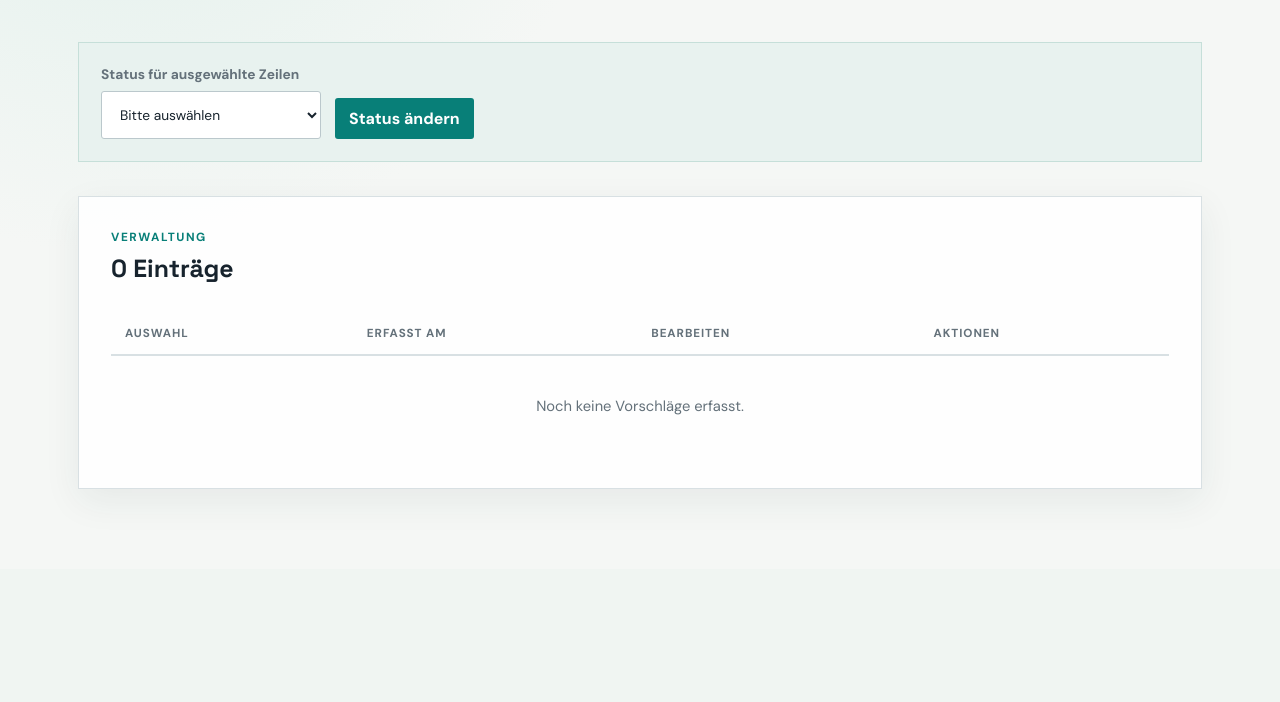
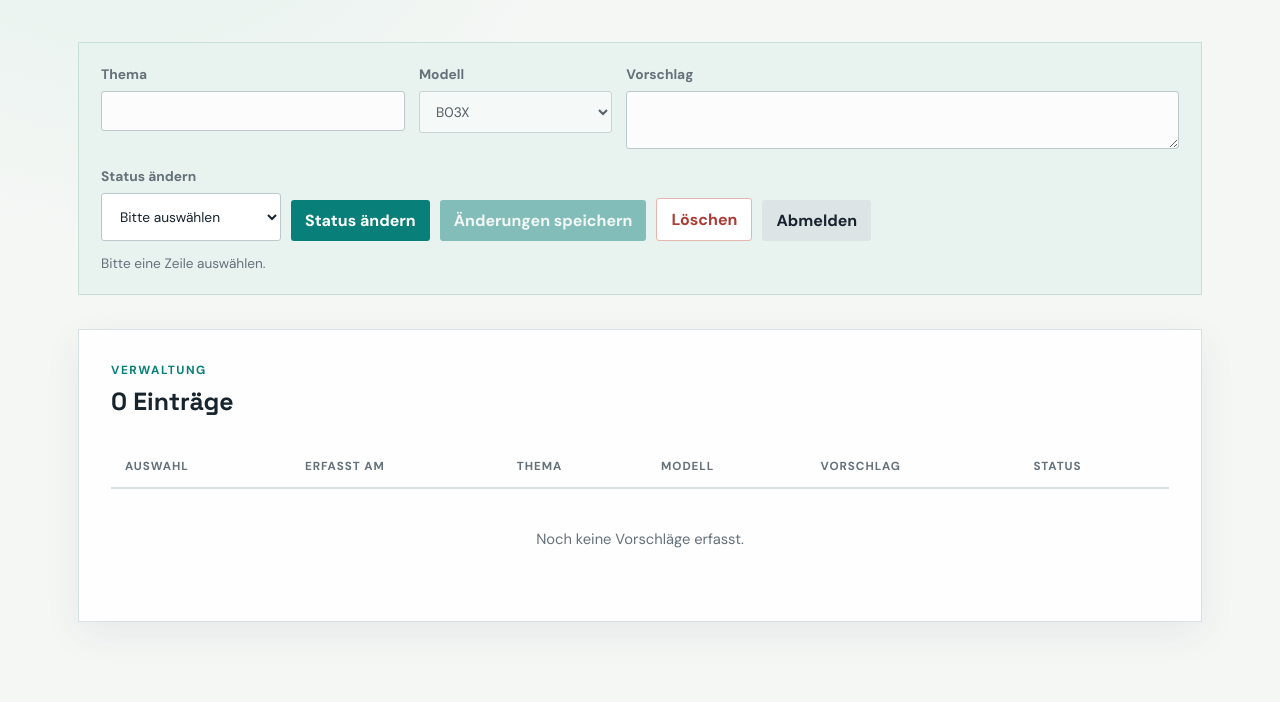
Before and after one commit to juliandi01/lpmff, a PHP site: page /admin/index.php in a window 1280 px wide. Shown: the part 241-943 px from the top of the page. Before the commit the page ends 730 px from the top, so only its background shows below. Run offline with PHP 8.4, Linux system fonts and the light colour scheme; the visitor is signed in with stand-in values (Sample User, id 1).

Commit message:
Anpassung Tabellenbearbeitung

```diff
--- a/sfi_LeapOS/admin/index.php
+++ b/sfi_LeapOS/admin/index.php
@@ -10,6 +10,10 @@
 $passwordFile = $isLocalHost
   ? '/Applications/MAMP/access/sfi_LeapOS/.htpasswd'
   : '/var/www/vhosts/h331132.web114.alfahosting-server.de/access/sfi_LeapOS/.htpasswd';
+
+if ($_SERVER['REQUEST_METHOD'] === 'GET' && isset($_GET['reauth'])) {
+  unset($_SESSION['suggestions_admin_authenticated']);
+}
 $authenticated = ($_SESSION['suggestions_admin_authenticated'] ?? false) === true;
 
 if ($_SERVER['REQUEST_METHOD'] === 'POST' && ($_POST['action'] ?? '') === 'login') {
@@ -58,11 +62,16 @@
     $suggestions = loadSuggestions();
     $changed = false;
 
+    $ids = is_array($_POST['ids'] ?? null) ? array_map(static fn (mixed $id): string => cleanText($id, 32), $_POST['ids']) : [];
+
     if ($action === 'delete') {
-        $id = cleanText($_POST['id'] ?? '', 32);
-        $suggestions = array_values(array_filter($suggestions, static fn (array $item): bool => ($item['id'] ?? '') !== $id));
+      if ($ids === []) {
+        $error = 'Bitte mindestens eine Zeile auswählen.';
+      } else {
+        $suggestions = array_values(array_filter($suggestions, static fn (array $item): bool => !in_array($item['id'] ?? '', $ids, true)));
         $changed = true;
-        $notice = 'Der Eintrag wurde gelöscht.';
+        $notice = 'Die ausgewählten Einträge wurden gelöscht.';
+      }
     } elseif ($action === 'edit') {
         $id = cleanText($_POST['id'] ?? '', 32);
         $topic = cleanText($_POST['topic'] ?? '', 256);
@@ -87,8 +96,7 @@
         }
     } elseif ($action === 'bulk_status') {
         $status = cleanText($_POST['status'] ?? '', 30);
-        $ids = is_array($_POST['ids'] ?? null) ? $_POST['ids'] : [];
-        if (!in_array($status, STATUSES, true)) {
+      if ($ids === [] || !in_array($status, STATUSES, true)) {
             $error = 'Bitte einen gültigen Status auswählen.';
         } else {
             foreach ($suggestions as &$item) {
@@ -119,9 +127,9 @@
   <link rel="stylesheet" href="../style.css">
   <style>
     .admin-panel { margin-bottom: 34px; padding: 22px; background: #e8f2ef; border: 1px solid #c6dfd9; }
-    .bulk-form { display: flex; align-items: end; gap: 14px; flex-wrap: wrap; }
-    .bulk-form label { min-width: 220px; }.bulk-form select { background: #fff; }.small-button { padding: 10px 14px; color: #fff; background: var(--teal); }.danger-button { color: var(--red); border: 1px solid #e6b5b0; background: #fff; }.row-form input, .row-form select, .row-form textarea { min-width: 120px; padding: 9px; font-size: .88rem; }.row-form textarea { min-width: 250px; min-height: 70px; }.row-form { display: grid; gap: 8px; }.row-actions { display: flex; gap: 8px; flex-wrap: wrap; }.check-cell { text-align: center; }.check-cell input { min-width: auto; width: 18px; height: 18px; }.admin-table td { vertical-align: middle; }
-    @media (max-width: 700px) { .admin-table td { display: block; }.admin-table td::before { display: none; }.row-form textarea { min-width: 100%; } }
+    .admin-actions { display: grid; gap: 18px; }.edit-fields { display: grid; grid-template-columns: 1.1fr .7fr 2fr; gap: 14px; }.edit-fields label { min-width: 0; }.edit-suggestion { min-width: 0; }.edit-fields input, .edit-fields select, .edit-fields textarea { padding: 10px 12px; }.edit-fields textarea { min-height: 44px; resize: vertical; }.action-row { display: flex; align-items: end; gap: 10px; flex-wrap: wrap; }.action-row label { min-width: 180px; }.action-row select { background: #fff; }.small-button { padding: 10px 14px; color: #fff; background: var(--teal); }.small-button:disabled { cursor: not-allowed; opacity: .45; }.danger-button { color: var(--red); border: 1px solid #e6b5b0; background: #fff; }.secondary-button { color: var(--ink); background: #dce4e5; }.selection-help { margin: 14px 0 0; color: var(--muted); font-size: .85rem; }.check-cell { text-align: center; }.check-cell input { min-width: auto; width: 18px; height: 18px; }.admin-table td { vertical-align: top; }
+    @media (max-width: 800px) { .edit-fields { grid-template-columns: 1fr; }.edit-suggestion { grid-column: auto; } }
+    @media (max-width: 700px) { .admin-table td { display: block; }.admin-table td::before { display: block; }.check-cell { display: block; }.action-row { align-items: stretch; flex-direction: column; }.action-row label, .action-row button { width: 100%; } }
   </style>
 </head>
 <body>
@@ -134,37 +142,39 @@
     <?php if ($notice !== null): ?><p class="message success"><?= e($notice) ?></p><?php endif; ?>
 
     <section class="admin-panel">
-      <form id="bulk-form" class="bulk-form" method="post">
-        <input type="hidden" name="action" value="bulk_status">
-        <label for="bulk-status">Status für ausgewählte Zeilen
-          <select id="bulk-status" name="status" required><option value="">Bitte auswählen</option><?php foreach (STATUSES as $status): ?><option value="<?= e($status) ?>"><?= e($status) ?></option><?php endforeach; ?></select>
-        </label>
-        <button class="small-button" type="submit">Status ändern</button>
+      <form id="selection-form" class="admin-actions" method="post">
+        <input id="selected-id" type="hidden" name="id" value="">
+        <div class="edit-fields">
+          <label for="edit-topic">Thema<input id="edit-topic" name="topic" type="text" maxlength="256" disabled></label>
+          <label for="edit-model">Modell<select id="edit-model" name="model" disabled><?php foreach (MODELS as $model): ?><option value="<?= e($model) ?>"><?= e($model) ?></option><?php endforeach; ?></select></label>
+          <label class="edit-suggestion" for="edit-suggestion">Vorschlag<textarea id="edit-suggestion" name="suggestion" rows="2" disabled></textarea></label>
+        </div>
+        <div class="action-row">
+          <label for="bulk-status">Status ändern<select id="bulk-status" name="status"><option value="">Bitte auswählen</option><?php foreach (STATUSES as $status): ?><option value="<?= e($status) ?>"><?= e($status) ?></option><?php endforeach; ?></select></label>
+          <button class="small-button" name="action" value="bulk_status" type="submit">Status ändern</button>
+          <button class="small-button" name="action" value="edit" type="submit" disabled id="save-button">Änderungen speichern</button>
+          <button class="small-button danger-button" name="action" value="delete" type="submit" onclick="return confirm('Die ausgewählten Einträge wirklich löschen?');">Löschen</button>
+          <button class="small-button secondary-button" name="action" value="logout" type="submit">Abmelden</button>
+        </div>
       </form>
+      <p id="selection-help" class="selection-help">Bitte eine Zeile auswählen.</p>
     </section>
 
     <section class="table-section">
       <div class="section-heading"><div><p class="eyebrow">Verwaltung</p><h2><?= count($suggestions) ?> Einträge</h2></div></div>
       <div class="table-wrap">
         <table class="admin-table">
-          <thead><tr><th>Auswahl</th><th>Erfasst am</th><th>Bearbeiten</th><th>Aktionen</th></tr></thead>
+          <thead><tr><th>Auswahl</th><th>Erfasst am</th><th>Thema</th><th>Modell</th><th>Vorschlag</th><th>Status</th></tr></thead>
           <tbody>
-          <?php if ($suggestions === []): ?><tr><td class="empty-state" colspan="4">Noch keine Vorschläge erfasst.</td></tr>
+          <?php if ($suggestions === []): ?><tr><td class="empty-state" colspan="6">Noch keine Vorschläge erfasst.</td></tr>
           <?php else: foreach ($suggestions as $item): ?>
             <tr>
-              <td class="check-cell"><input form="bulk-form" type="checkbox" name="ids[]" value="<?= e($item['id'] ?? '') ?>" aria-label="Eintrag auswählen"></td>
-              <td><?= e(formatDate($item['created_at'] ?? '')) ?></td>
-              <td>
-                <form class="row-form" method="post">
-                  <input type="hidden" name="action" value="edit"><input type="hidden" name="id" value="<?= e($item['id'] ?? '') ?>">
-                  <input name="topic" maxlength="256" value="<?= e($item['topic'] ?? '') ?>" aria-label="Thema" required>
-                  <select name="model" aria-label="Modell" required><?php foreach (MODELS as $model): ?><option value="<?= e($model) ?>"<?= ($item['model'] ?? '') === $model ? ' selected' : '' ?>><?= e($model) ?></option><?php endforeach; ?></select>
-                  <textarea name="suggestion" aria-label="Vorschlag" required><?= e($item['suggestion'] ?? '') ?></textarea>
-                  <select name="status" aria-label="Status" required><?php foreach (STATUSES as $status): ?><option value="<?= e($status) ?>"<?= ($item['status'] ?? '') === $status ? ' selected' : '' ?>><?= e($status) ?></option><?php endforeach; ?></select>
-                  <button class="small-button" type="submit">Änderung speichern</button>
-                </form>
-              </td>
-              <td><form method="post" onsubmit="return confirm('Diesen Eintrag wirklich löschen?');"><input type="hidden" name="action" value="delete"><input type="hidden" name="id" value="<?= e($item['id'] ?? '') ?>"><button class="small-button danger-button" type="submit">Löschen</button></form></td>
+              <td class="check-cell"><input form="selection-form" type="checkbox" name="ids[]" value="<?= e($item['id'] ?? '') ?>" data-topic="<?= e($item['topic'] ?? '') ?>" data-model="<?= e($item['model'] ?? '') ?>" data-suggestion="<?= e($item['suggestion'] ?? '') ?>" aria-label="Eintrag auswählen"></td>
+              <td data-label="Erfasst am"><?= e(formatDate($item['created_at'] ?? '')) ?></td>
+              <td data-label="Thema"><?= e($item['topic'] ?? '') ?></td>
+              <td data-label="Modell"><span class="model-tag"><?= e($item['model'] ?? '') ?></span></td>
+              <td data-label="Vorschlag" class="suggestion-cell"><?= nl2br(e($item['suggestion'] ?? '')) ?></td>
+              <td data-label="Status"><span class="status status-<?= e($item['status'] ?? 'erfasst') ?>"><?= e($item['status'] ?? 'erfasst') ?></span></td>
             </tr>
           <?php endforeach; endif; ?>
           </tbody>
@@ -172,5 +182,40 @@
       </div>
     </section>
   </main>
+  <script>
+    const selectionForm = document.getElementById('selection-form');
+    const checkboxes = [...document.querySelectorAll('input[name="ids[]"]')];
+    const topic = document.getElementById('edit-topic');
+    const model = document.getElementById('edit-model');
+    const suggestion = document.getElementById('edit-suggestion');
+    const selectedId = document.getElementById('selected-id');
+    const saveButton = document.getElementById('save-button');
+    const selectionHelp = document.getElementById('selection-help');
+    function updateSelection() {
+      const selected = checkboxes.filter((checkbox) => checkbox.checked);
+      const single = selected.length === 1 ? selected[0] : null;
+      selectedId.value = single ? single.value : '';
+      topic.value = single ? single.dataset.topic : '';
+      model.value = single ? single.dataset.model : '<?= e(MODELS[0]) ?>';
+      suggestion.value = single ? single.dataset.suggestion : '';
+      topic.disabled = !single;
+      model.disabled = !single;
+      suggestion.disabled = !single;
+      saveButton.disabled = !single;
+      selectionHelp.textContent = selected.length === 0 ? 'Bitte eine Zeile auswählen.' : (single ? 'Eine Zeile ausgewählt: Felder können bearbeitet werden.' : selected.length + ' Zeilen ausgewählt: Status ändern oder löschen ist möglich.');
+    }
+    checkboxes.forEach((checkbox) => checkbox.addEventListener('change', updateSelection));
+    selectionForm.addEventListener('submit', (event) => {
+      const selected = checkboxes.filter((checkbox) => checkbox.checked);
+      if (selected.length === 0 && event.submitter?.value !== 'logout') {
+        event.preventDefault();
+        selectionHelp.textContent = 'Bitte mindestens eine Zeile auswählen.';
+      }
+      if (event.submitter?.value === 'edit' && selected.length !== 1) {
+        event.preventDefault();
+        selectionHelp.textContent = 'Zum Speichern genau eine Zeile auswählen.';
+      }
+    });
+  </script>
 </body>
 </html>
--- a/sfi_LeapOS/index.php
+++ b/sfi_LeapOS/index.php
@@ -57,7 +57,7 @@
         <h1>Verbesserungsvorschläge</h1>
         <p class="intro">Ideen sammeln, sichtbar machen und gemeinsam weiterentwickeln.</p>
       </div>
-      <a class="admin-link" href="admin/">Bearbeitung</a>
+      <a class="admin-link" href="admin/?reauth=1">Bearbeitung</a>
     </header>
 
     <?php if ($error !== null): ?><p class="message error"><?= e($error) ?></p><?php endif; ?>
```
